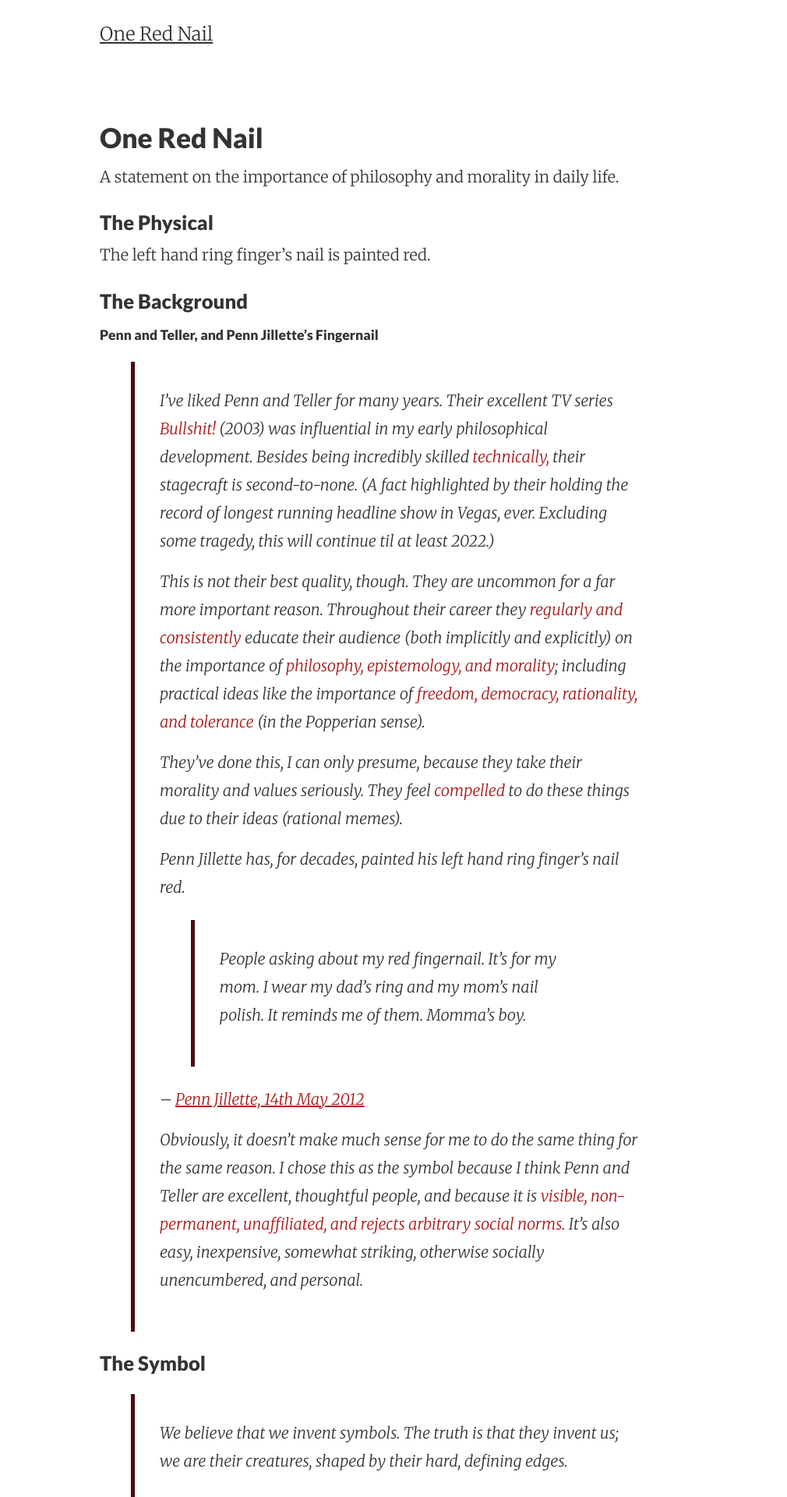
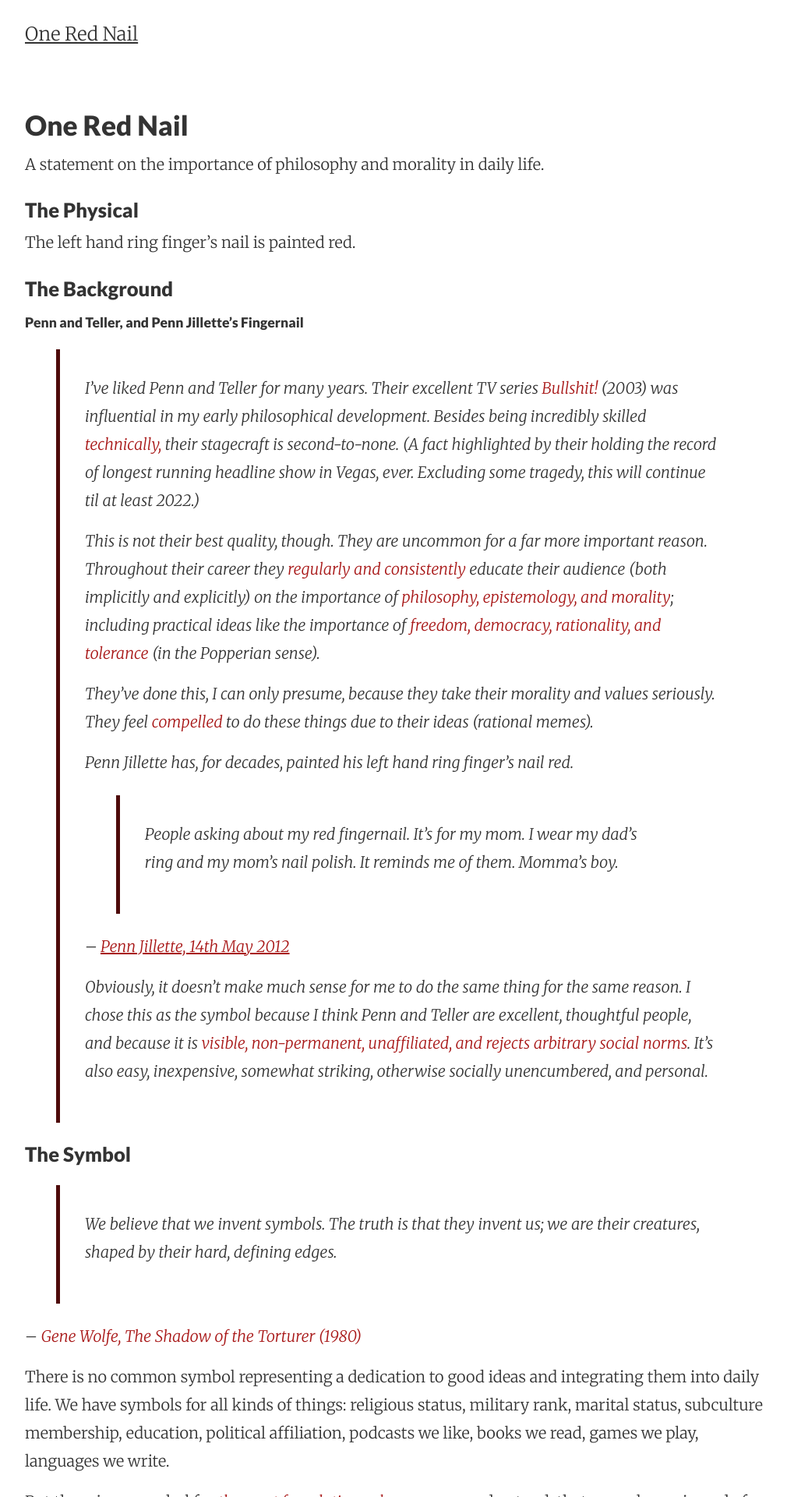
Before and after one commit to onerednail-com/onerednail-com.github.io, a Jekyll site: the page built from index.md, in a window 1280 px wide. Shown: the top 1920 px of the page at 78% size, without its empty margins (128-1138 px from the left). Built offline with Jekyll 4.4.1, drawn with Linux system fonts in a browser that asks for light colours; our own code applies the rules of GitHub Pages for plain Markdown files.

Commit message:
less padding

```diff
--- a/_sass/_basscss.scss
+++ b/_sass/_basscss.scss
@@ -120,15 +120,15 @@
 }
 
 .measure {
-  max-width: 48rem;
+  max-width: 60rem;
 }
 
 .measure-narrow {
-  max-width: 32rem;
+  max-width: 40rem;
 }
 
 .measure-wide {
-  max-width: 60rem;
+  max-width: 75rem;
 }
 
 .leading-1 {
@@ -283,7 +283,7 @@
 }
 @media screen and (min-width: 64em) {
   .m-responsive {
-    margin: 4rem;
+    margin: 3rem;
   }
 
   .mt-responsive {
@@ -374,6 +374,21 @@
 
 @media screen and (min-width: 48em) and (max-width: 64em) {
   .p-responsive {
+    padding: 2.25rem;
+  }
+
+  .px-responsive {
+    padding-right: 2.25rem;
+    padding-left: 2.25rem;
+  }
+
+  .py-responsive {
+    padding-top: 2.25rem;
+    padding-bottom: 2.25rem;
+  }
+}
+@media screen and (min-width: 64em) {
+  .p-responsive {
     padding: 3rem;
   }
 
@@ -385,21 +400,6 @@
   .py-responsive {
     padding-top: 3rem;
     padding-bottom: 3rem;
-  }
-}
-@media screen and (min-width: 64em) {
-  .p-responsive {
-    padding: 4rem;
-  }
-
-  .px-responsive {
-    padding-right: 4rem;
-    padding-left: 4rem;
-  }
-
-  .py-responsive {
-    padding-top: 4rem;
-    padding-bottom: 4rem;
   }
 }
 .inline {
```
